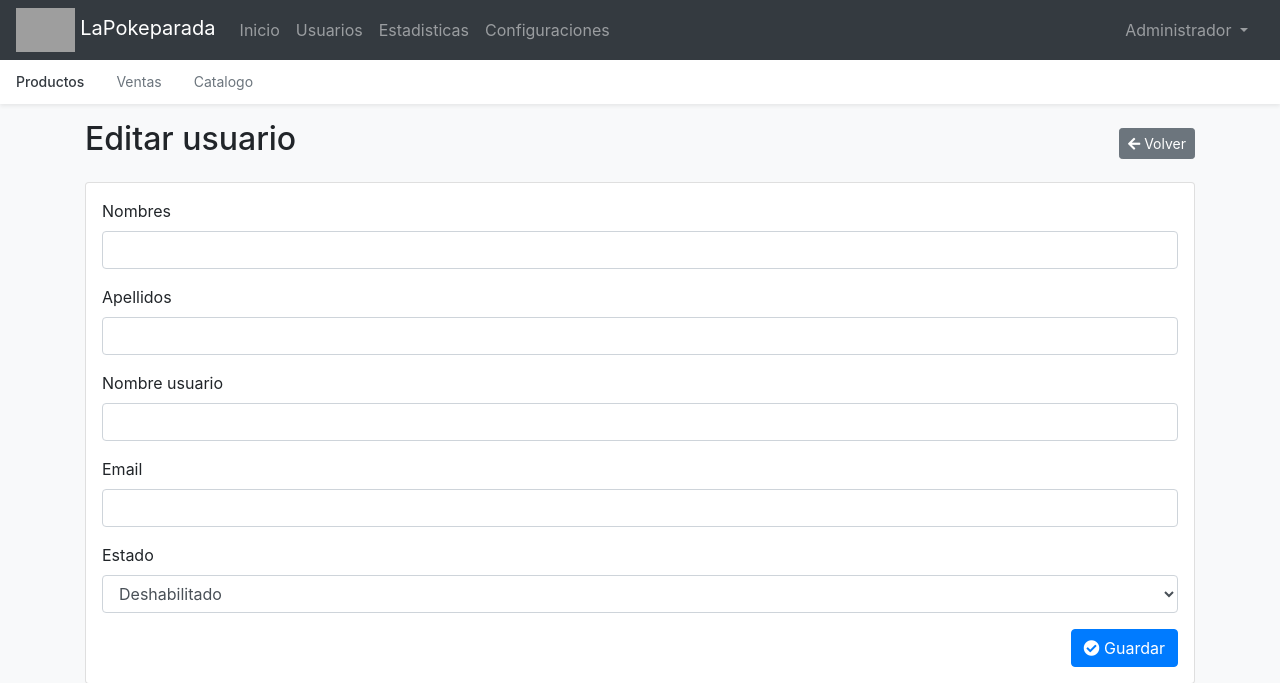
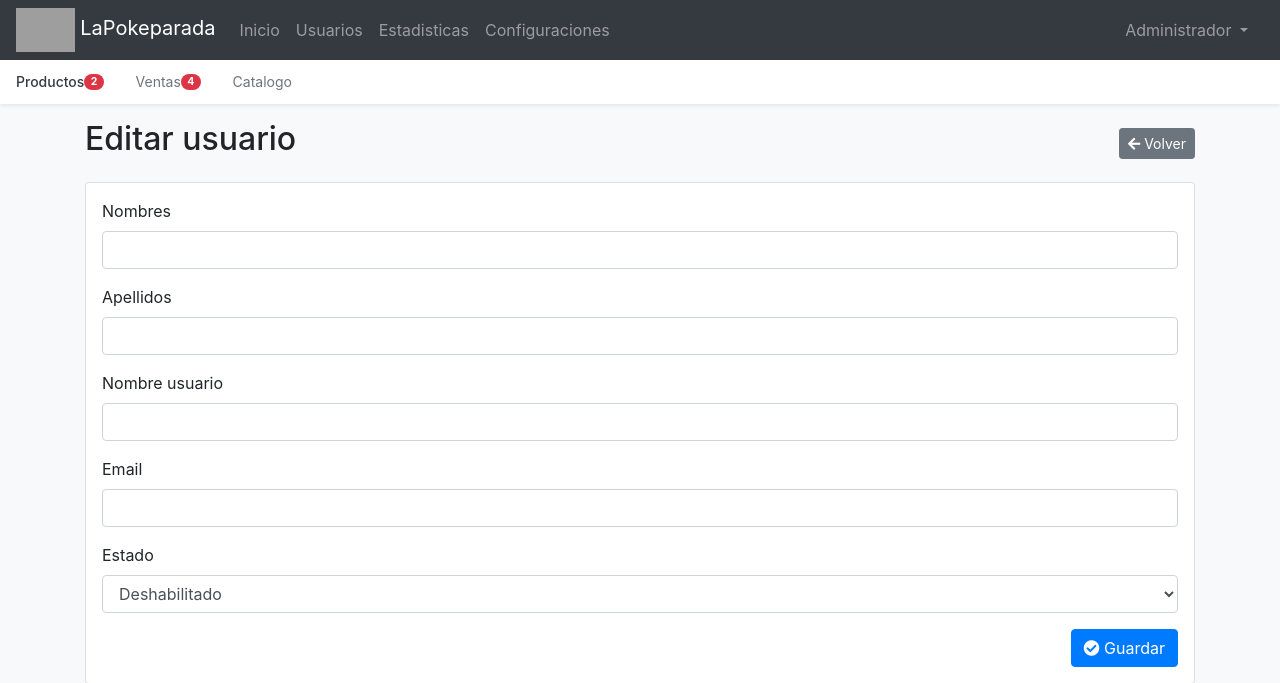
Before and after one commit to yova00/proyecto-crud-ev2, a CodeIgniter 4 app: the page made by app/Views/auth/edit-user.php in a window 1280 px wide. Shown: the top 683 px of the page. Run offline with PHP 8.4 and a stand-in for CodeIgniter, Linux system fonts and the light colour scheme; the template is opened without the code that fills it, so the values that code supplies are empty; some libraries are stand-ins or nearby versions; grey boxes are pictures that could not be loaded.

Commit message:
correcion en el navbar

```diff
--- a/app/Views/auth/components/navbar.php
+++ b/app/Views/auth/components/navbar.php
@@ -40,10 +40,11 @@
 
     </div>
 </nav>
+
 <div class="nav-scroller bg-white shadow-sm">
-        <nav class="nav nav-underline">
-            <a class="nav-link active" href="<?= site_url('productos') ?>">Productos</a>
-            <a class="nav-link" href="<?= site_url('ventas') ?>">Ventas<span class="badge badge-pill badge-danger align-text-bottom"><?= $ventacount ?></span></a>
+    <nav class="nav nav-underline">
+            <a class="nav-link active" href="<?= site_url('productos') ?>">Productos<span class="badge badge-pill badge-danger align-text-bottom">2</a>
+            <a class="nav-link" href="<?= site_url('ventas') ?>">Ventas<span class="badge badge-pill badge-danger align-text-bottom"> 4 </span></a>
             <a class="nav-link disabled" href="<?= site_url('productos/logs') ?>">Catalogo</a>
-        </nav>
-    </div>
+    </nav>
+</div>
```
